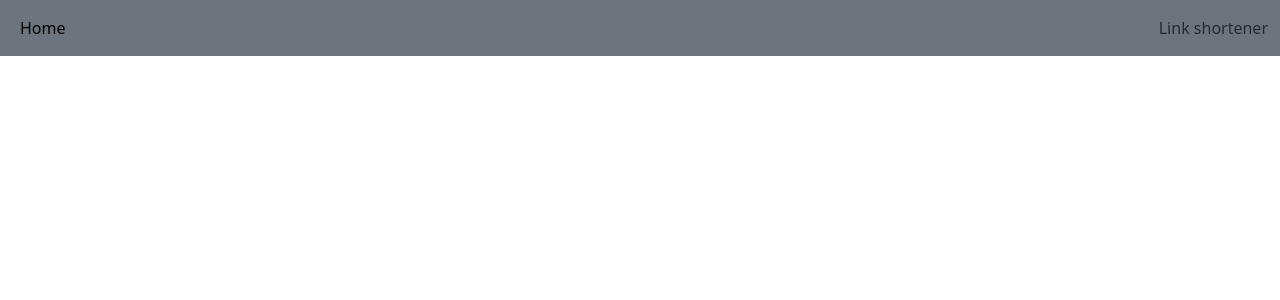
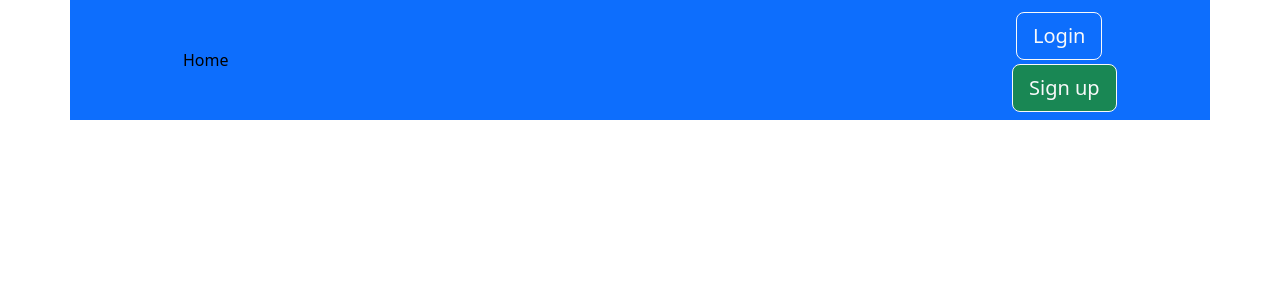
Before and after one commit to Pepejan/lapota, a React (Vite) app in the folder frontend/: page / in a window 1280 px wide. Shown: the top 300 px of the page. Built offline with nearby package versions, Linux system fonts and the light colour scheme.

Commit message:
feat: add btn log/reg, and some style header

```diff
--- a/frontend/src/content.tsx
+++ b/frontend/src/content.tsx
@@ -1,5 +1,4 @@
 function Content() {
-  return (
-    <div className="p-3 mb-2 bg-light-subtle text-light-emphasis"><h2>Цей сайт виконує скорочення посилань, введіть ваше посилання ось сюди:</h2></div>
+  return
   );
 }
--- a/frontend/src/header.tsx
+++ b/frontend/src/header.tsx
@@ -1,20 +1,34 @@
 function Header() {
-  return (
-    <nav className="navbar navbar-expand-lg bg-secondary">
-      <div className="container-fluid">
-        <div className="collapse navbar-collapse" id="navbarText">
-          <ul className="navbar-nav me-auto mb-2 mb-lg-0">
-            <li className="nav-item">
-              <a className="nav-link active" aria-current="page" href="#">
-                Home
-              </a>
-            </li>
-          </ul>
-          <span className="navbar-text">Link shortener</span>
+    return (
+        <div className="col-m container bg-primary">
+            <div className="row justify-content-md-center">
+                <nav className="navbar navbar-expand-sm">
+                    <div className="container-fluid">
+
+                        <div className="collapse navbar-collapse" id="navbarText">
+                            <div className="navbar-nav col col-lg-1">
+                            </div>
+
+                            <div className="navbar-nav  me-auto mb-2 mb-lg-0 col-lg-2 nav-item">
+                                <a className=" custom-css nav-link active" href="#">Home</a>
+                            </div>
+
+                            <div className="col col-lg-2">
+                                <a type="button"
+                                   className="custom-css btn btn-primary  btn-outline-light btn-lg m-1"
+                                   id="LoginBtn">Login</a>
+                                <a type="button"
+                                   className="custom-css btn btn-primary bg-success btn-outline-light btn-lg"
+                                   id="RegisterBtn">Sign up</a>
+                            </div>
+
+                        </div>
+                    </div>
+                </nav>
+            </div>
         </div>
-      </div>
-    </nav>
-  );
+    )
 }
 
-export default Header;
+
+export default Header
```
